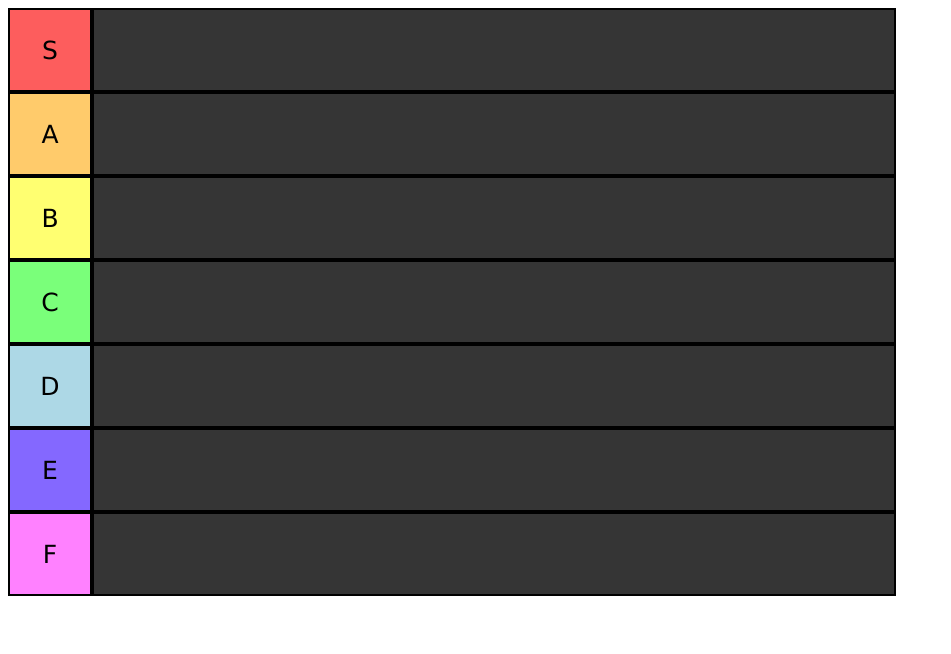
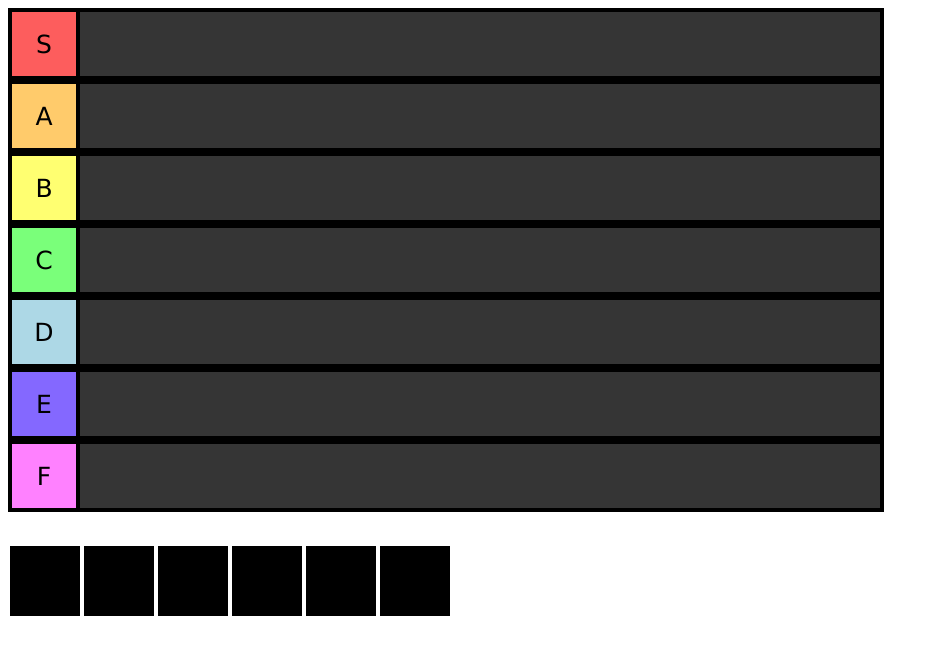
Before and after one commit to LeoCaprile/tierlist-clone, a plain HTML site: page index.html in a window 1280 px wide. Shown: the whole page, without its empty margins (0-951 px from the left). Drawn offline with Linux system fonts and the light colour scheme.

Commit message:
estructura de la app

```diff
--- a/index.html
+++ b/index.html
@@ -9,6 +9,8 @@
 </head>
 <body>
 
+<div class="app-container">
+    <div class="tier-container">
         <div class="row-container">
 
             <div class="tier s">
@@ -92,6 +94,23 @@
             </div>
 
         </div>
+    </div>
+
+    <div class="image-selector">
+
+        <div class="img"></div>
+        <div class="img"></div>
+        <div class="img"></div>
+        <div class="img"></div>
+        <div class="img"></div>
+        <div class="img"></div>
+    </div>
+
+
+</div>
+
+
+
 
 <script src="main.js"></script>
 </body>
--- a/style.css
+++ b/style.css
@@ -1,13 +1,19 @@
+.app-container {
+  display: block;
+}
+.tier-container {
+}
 .row-container {
   display: inline-flex;
   background: rgba(49, 49, 49, 0.863);
+  border: black solid 2px;
 }
 .tier {
   display: flex;
   justify-content: center;
   align-items: center;
-  width: 80px;
-  height: 80px;
+  width: 4rem;
+  height: 4rem;
   border: black solid 2px;
 }
 
@@ -43,6 +49,18 @@ span {
 .image-container {
   background: rgba(49, 49, 49, 0.863);
   width: 50rem;
-  height: 80px;
+  height: 4rem;
   border: black solid 2px;
 }
+
+.image-selector {
+  display: inline-flex;
+  margin-top: 2rem;
+}
+
+.img {
+  margin: 2px;
+  height: 70px;
+  width: 70px;
+  background: black;
+}
```
Lines whose indentation alone changed are shown as unchanged.
